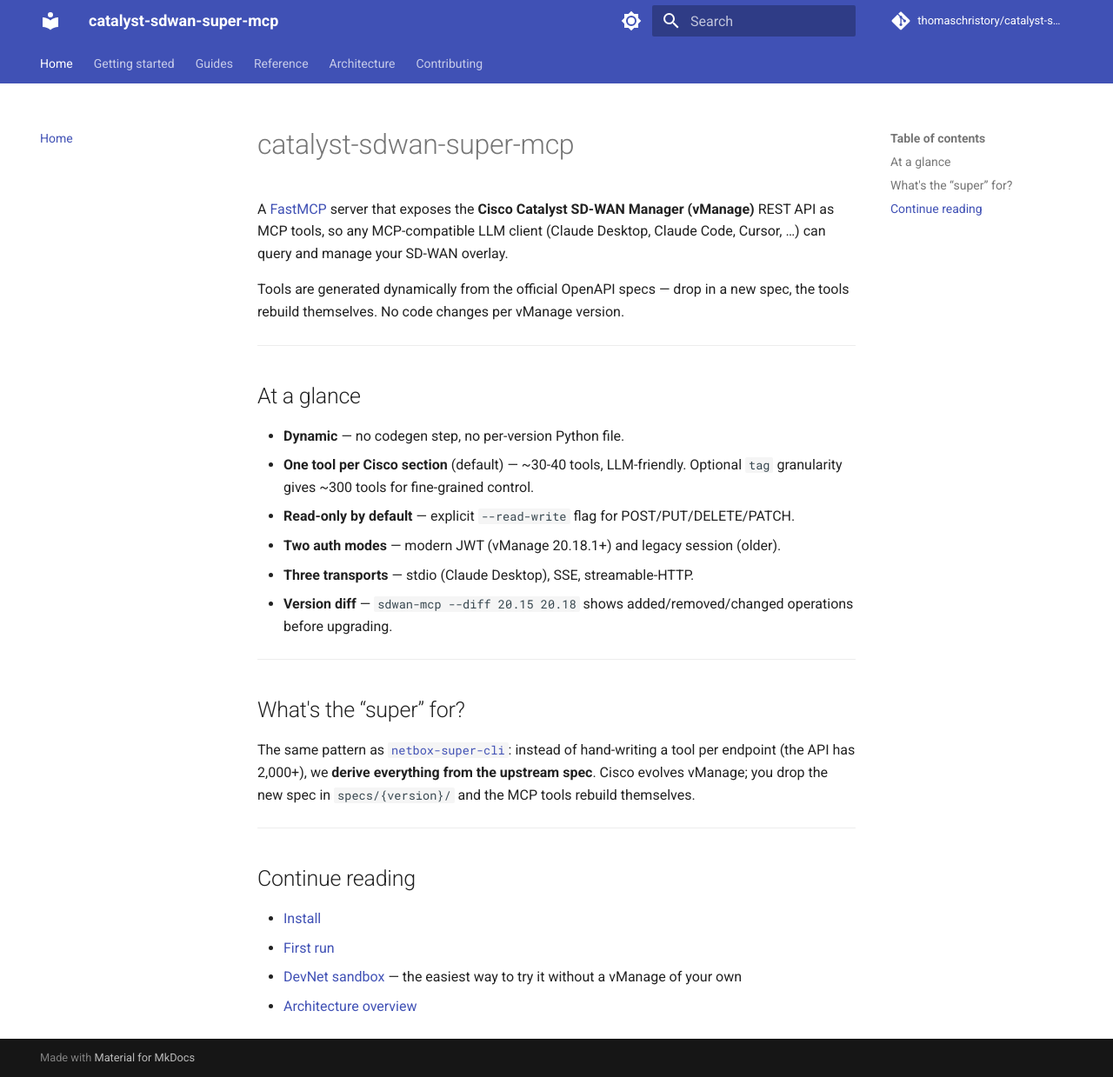
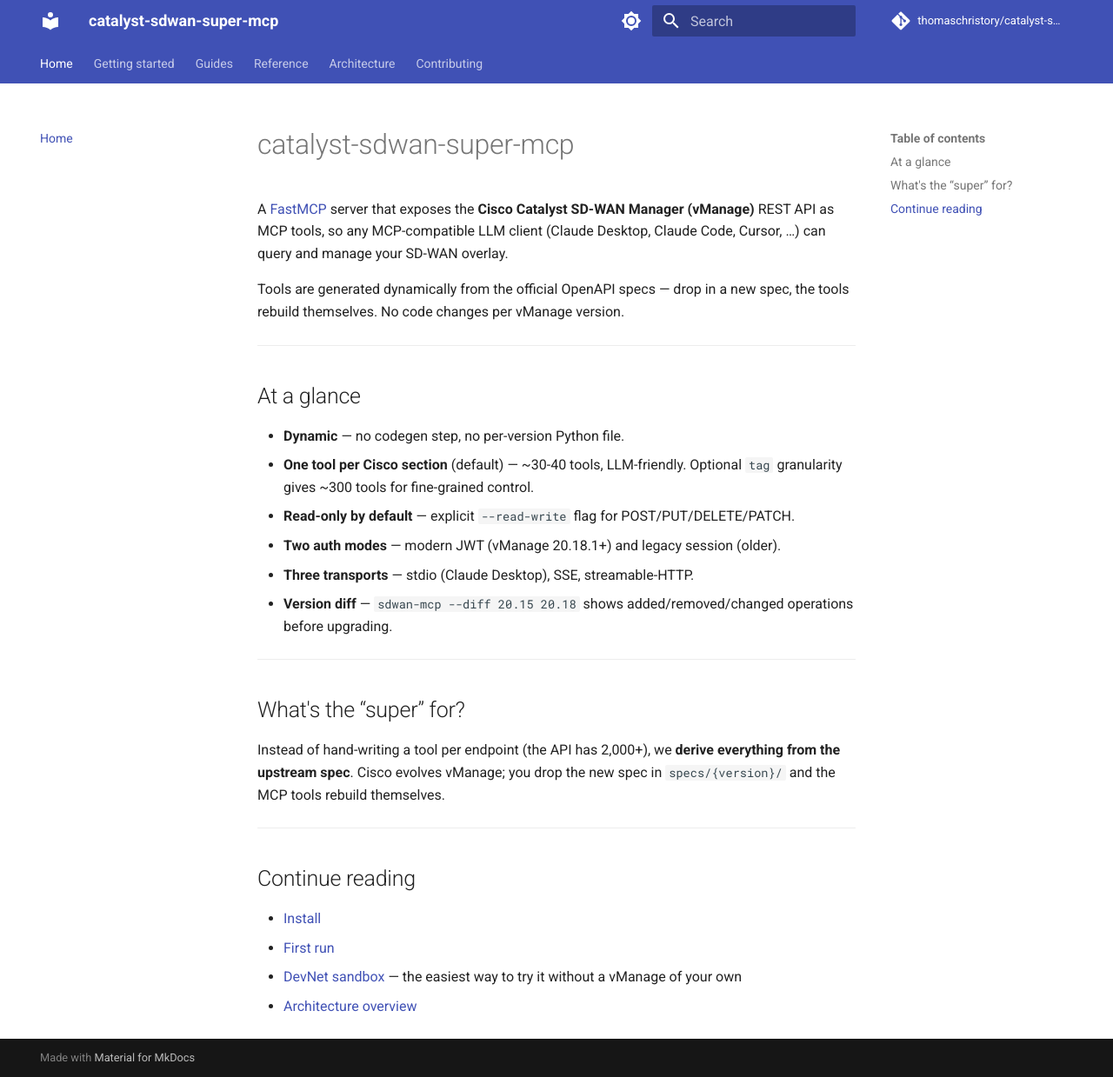
Before and after one commit to thomaschristory/catalyst-sdwan-super-mcp, an MkDocs documentation site: the page built from docs/index.md, in a window 1280 px wide and 1239 px high. Shown: the whole window at 87% size. Built offline with MkDocs 1.6.1 and Material for MkDocs 9.7.7, drawn with Linux system fonts in a browser that asks for light colours; comment, search, counter and statistics services are not loaded.

Commit message:
docs: remove references to netbox-super-cli

```diff
--- a/docs/index.md
+++ b/docs/index.md
@@ -19,7 +19,7 @@
 
 ## What's the “super” for?
 
-The same pattern as [`netbox-super-cli`](https://github.com/thomaschristory/netbox-super-cli): instead of hand-writing a tool per endpoint (the API has 2,000+), we **derive everything from the upstream spec**. Cisco evolves vManage; you drop the new spec in `specs/{version}/` and the MCP tools rebuild themselves.
+Instead of hand-writing a tool per endpoint (the API has 2,000+), we **derive everything from the upstream spec**. Cisco evolves vManage; you drop the new spec in `specs/{version}/` and the MCP tools rebuild themselves.
 
 ---
 
```
Also changed, not shown: CLAUDE.md (+3 -3 lines), docs/architecture/overview.md (+1 -1 lines).
